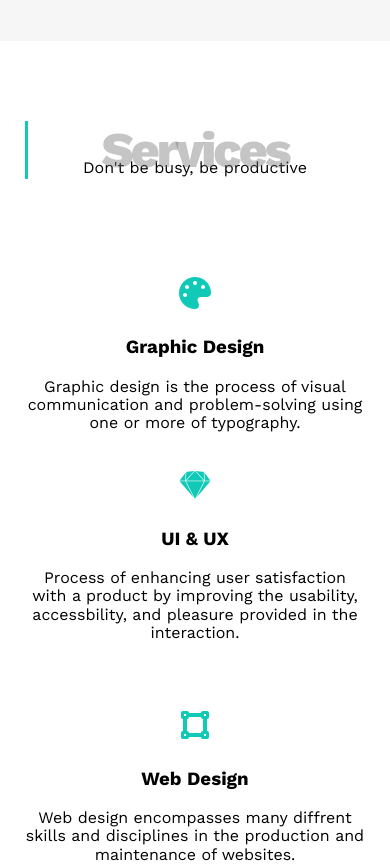
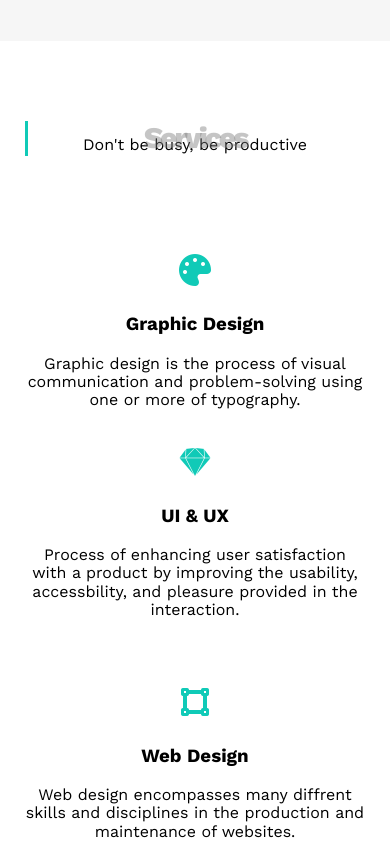
Before and after one commit to omar-elazhary/template, a plain HTML site: page index.html in a window 390 px wide. Shown: the part 1780-2647 px from the top of the page. Drawn offline with nearby package versions, Linux system fonts and the light colour scheme.

Commit message:
Update index.css

```diff
--- a/css-folder/index.css
+++ b/css-folder/index.css
@@ -42,7 +42,7 @@ html{
       left: 0 !important;
    } */
 }
-@media (max-width:413px) {
+@media (max-width: 413px) {
    .landing .intro-text {
       font-size: 15px ;
    }
@@ -54,7 +54,7 @@ html{
       width: calc(400px - 30px);
    }
    .special-heading {
-      font-size: 50px !important;
+      font-size: 30px !important;
    }
 }
 @media (min-width: 768px) {
```
